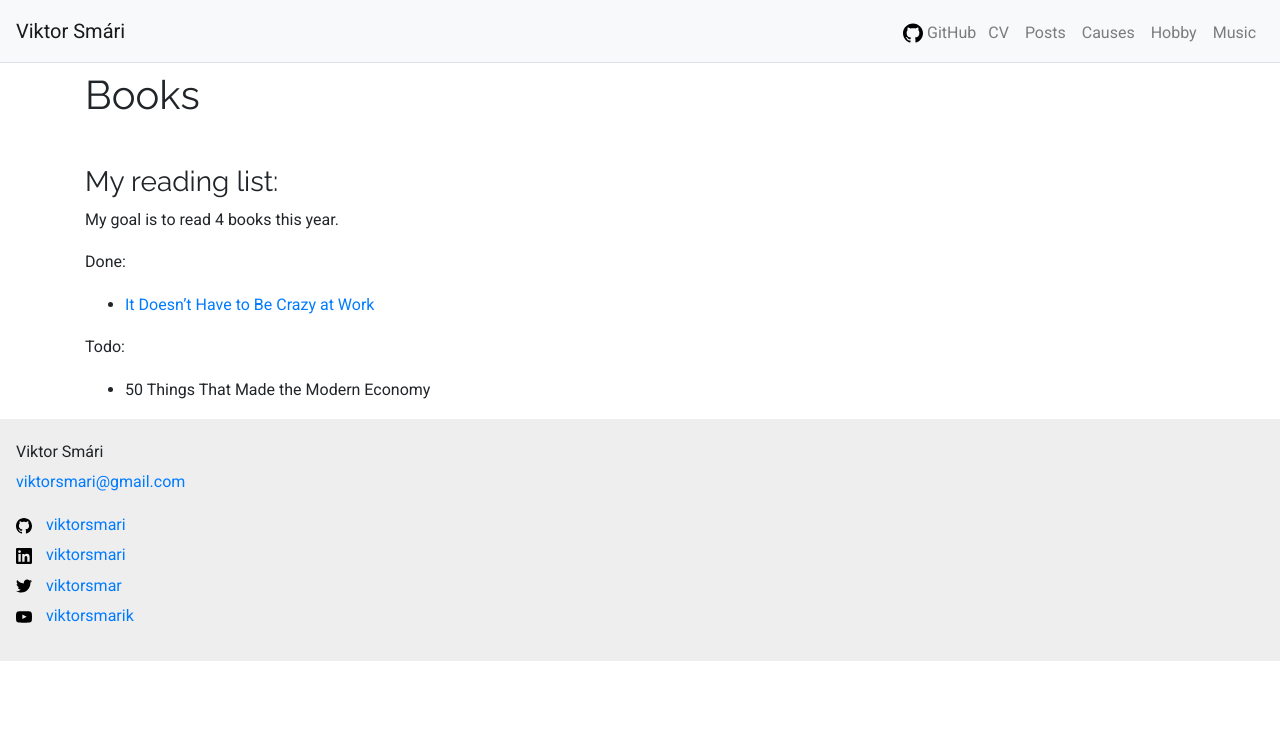
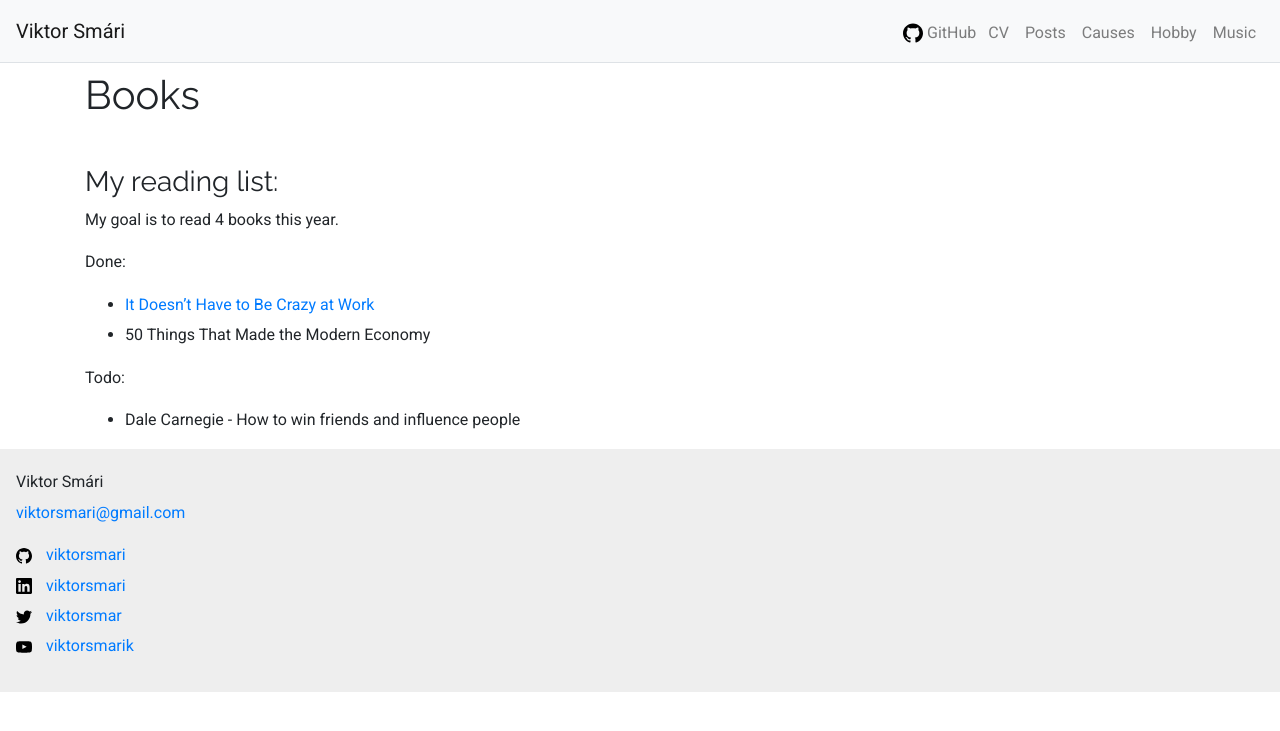
Before and after one commit to viktorsmari/viktorsmari.github.io, a Jekyll site: the page built from books.md, in a window 1280 px wide. Shown: the top 731 px of the page. Built offline with Jekyll 4.4.1, drawn with Linux system fonts in a browser that asks for light colours; comment, search, counter and statistics services are not loaded.

Commit message:
Update from Forestry.io viktorsmari@gmail.com updated books.md

```diff
--- a/books.md
+++ b/books.md
@@ -2,16 +2,17 @@
 title: Books
 permalink: "/books"
 layout: page
+
 ---
-
-
 ### My reading list:
 
 My goal is to read 4 books this year.
 
 Done:
+
 * [It Doesn't Have to Be Crazy at Work](https://basecamp.com/books/calm)
-
+* 50 Things That Made the Modern Economy
 
 Todo:
-* 50 Things That Made the Modern Economy
+
+* Dale Carnegie - How to win friends and influence people
```
